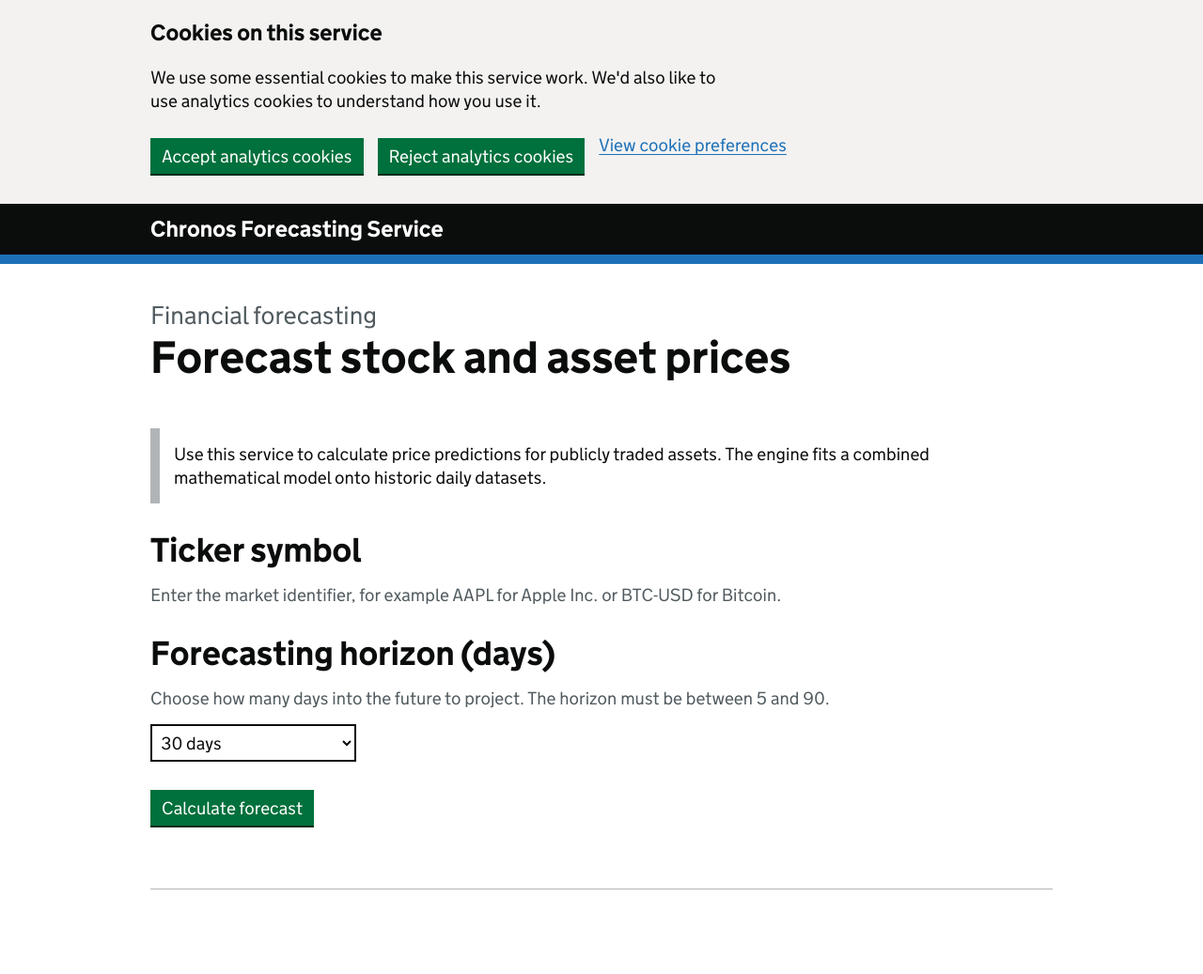
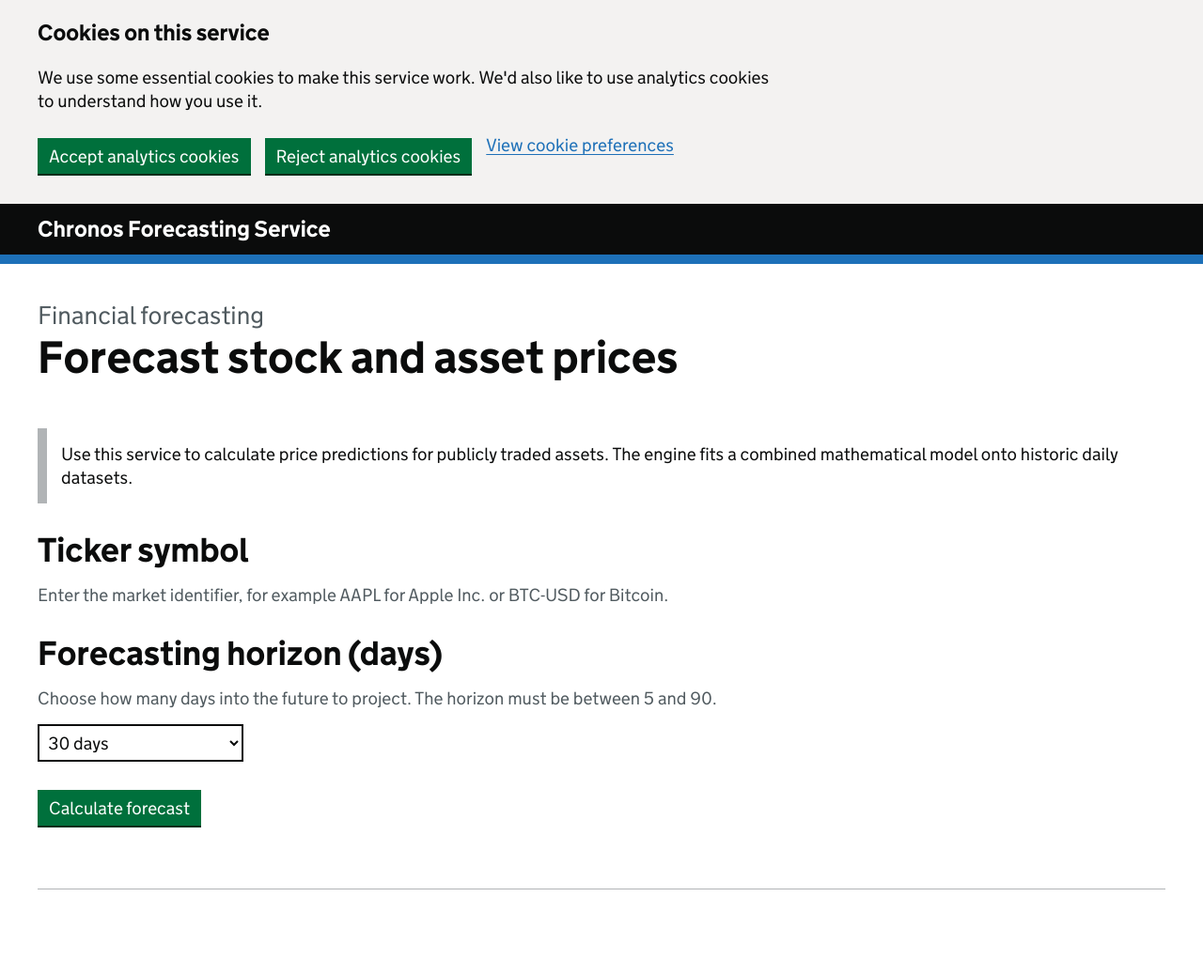
Before and after one commit to pradhankukiran/chronos-agent, a Flask app: page / in a window 1280 px wide. Shown: the whole page at 94% size. Run offline with Flask 3, Linux system fonts and the light colour scheme; some libraries are stand-ins or nearby versions.

Commit message:
style: increase GDS container max-width to 1200px to accommodate dense diagnostics layout

```diff
--- a/dashboard/templates/base.html
+++ b/dashboard/templates/base.html
@@ -13,6 +13,11 @@
     <script src="https://cdn.plot.ly/plotly-basic-2.33.0.min.js"></script>
 
     <style>
+      /* Enlarge GDS container width for detailed data dashboard */
+      .govuk-width-container {
+        max-width: 1200px !important;
+      }
+
       /* GOV.UK Autocomplete Custom Styling Overrides */
       .autocomplete__wrapper {
         position: relative;
```
